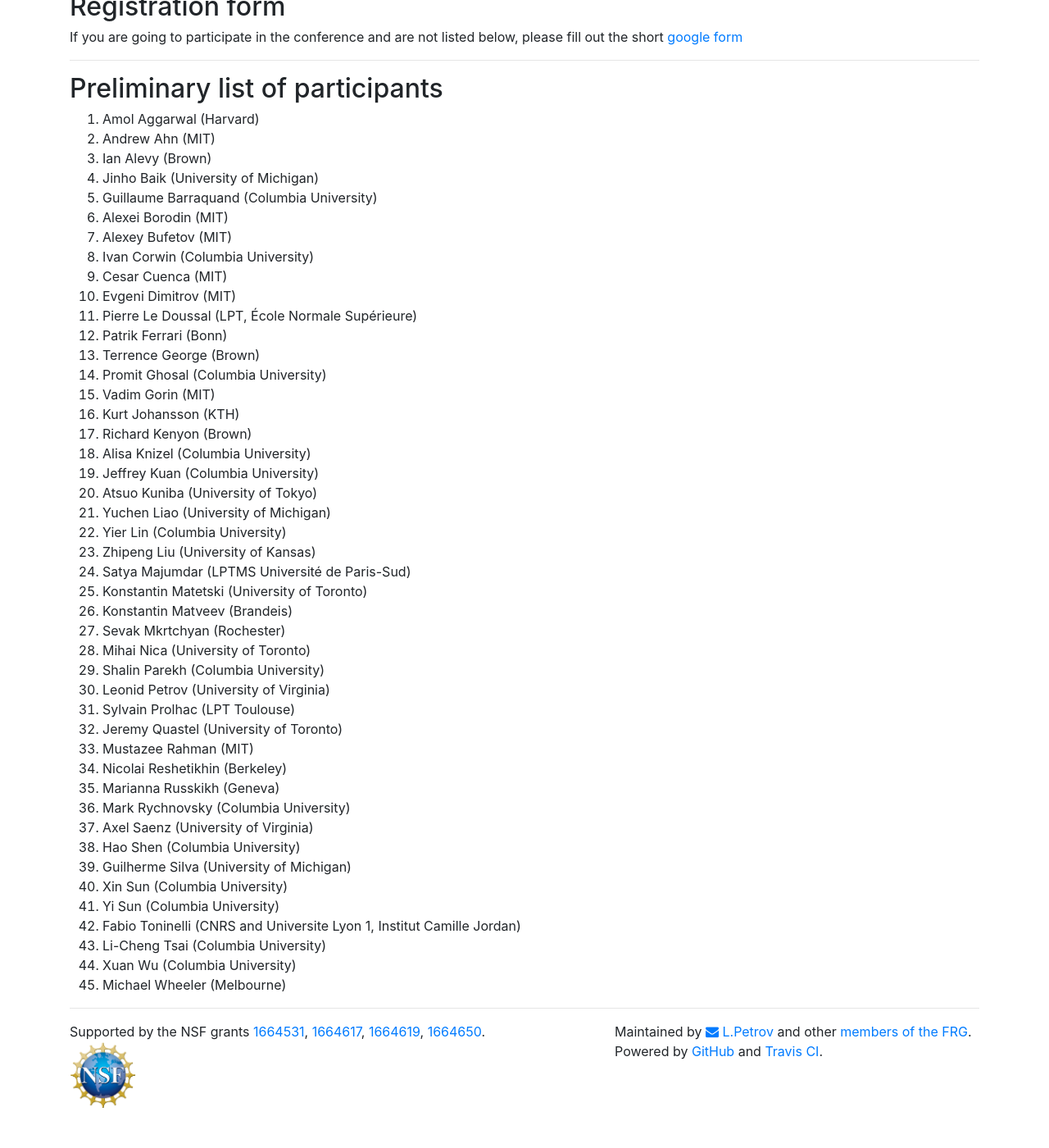
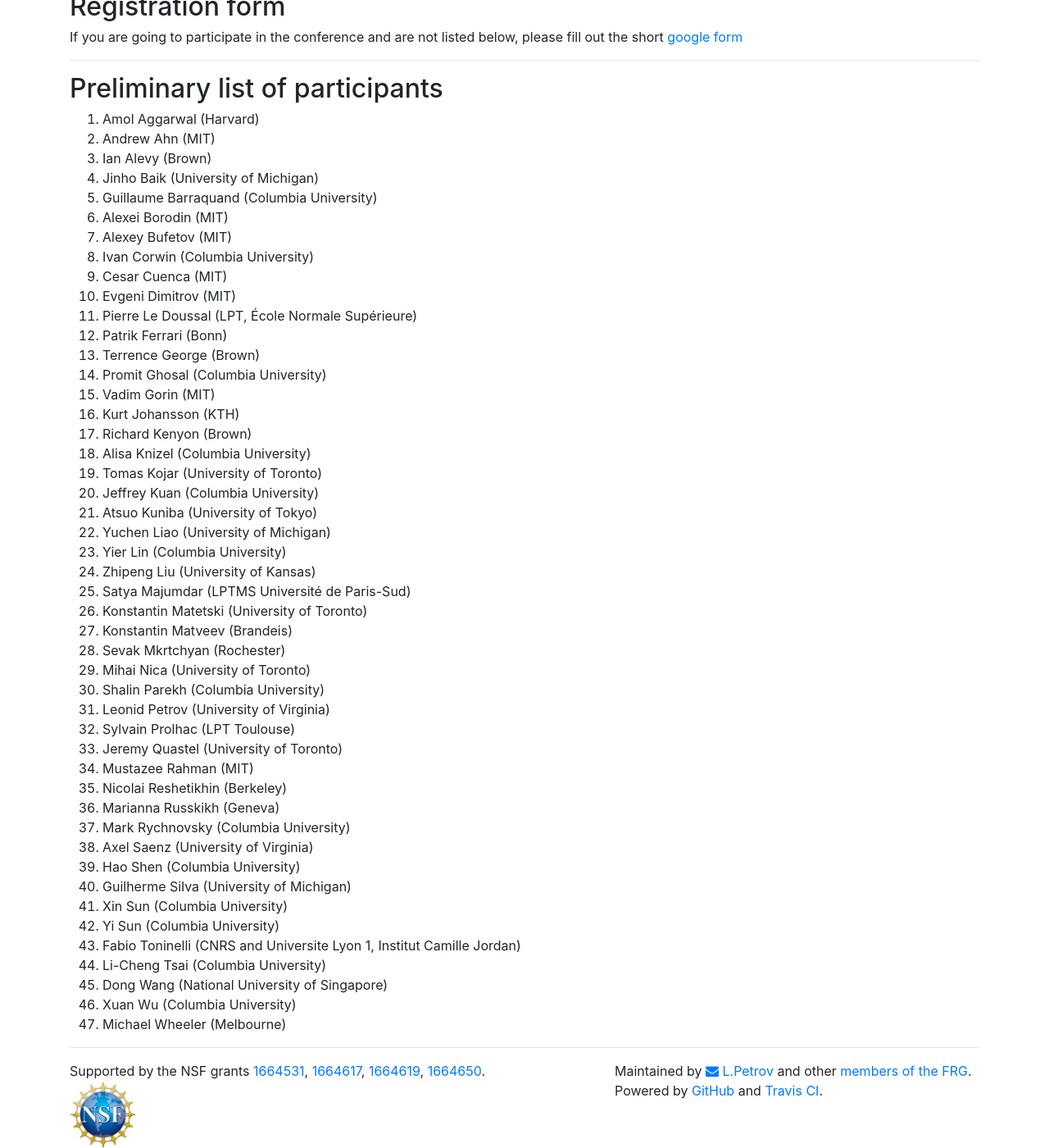
Before and after one commit to int-prob/int-prob-code, a Jekyll site: the page built from conference2018/index.md, in a window 1280 px wide and 1400 px high, scrolled down 206 px. Shown: the whole window at 82% size. Built offline with Jekyll 4.4.1, drawn with Linux system fonts in a browser that asks for light colours; nearby versions of some CDN libraries; before the commit the page ends 1558 px from its top, so only the background shows below that.

Commit message:
add 2 more people from the reg form

```diff
--- a/conference2018/index.md
+++ b/conference2018/index.md
@@ -38,6 +38,7 @@ If you are going to participate in the conference and are not listed below, plea
 1. Kurt Johansson (KTH)
 1. Richard Kenyon (Brown)
 1. Alisa Knizel (Columbia University)
+1. Tomas Kojar (University of Toronto)
 1. Jeffrey Kuan (Columbia University)
 1. Atsuo Kuniba (University of Tokyo)
 1. Yuchen Liao (University of Michigan)
@@ -63,6 +64,7 @@ If you are going to participate in the conference and are not listed below, plea
 1. Yi Sun (Columbia University)
 1. Fabio Toninelli (CNRS and Universite Lyon 1, Institut Camille Jordan)
 1. Li-Cheng Tsai (Columbia University)
+1. Dong Wang (National University of Singapore)
 1. Xuan Wu (Columbia University)
 1. Michael Wheeler (Melbourne)
 
```
